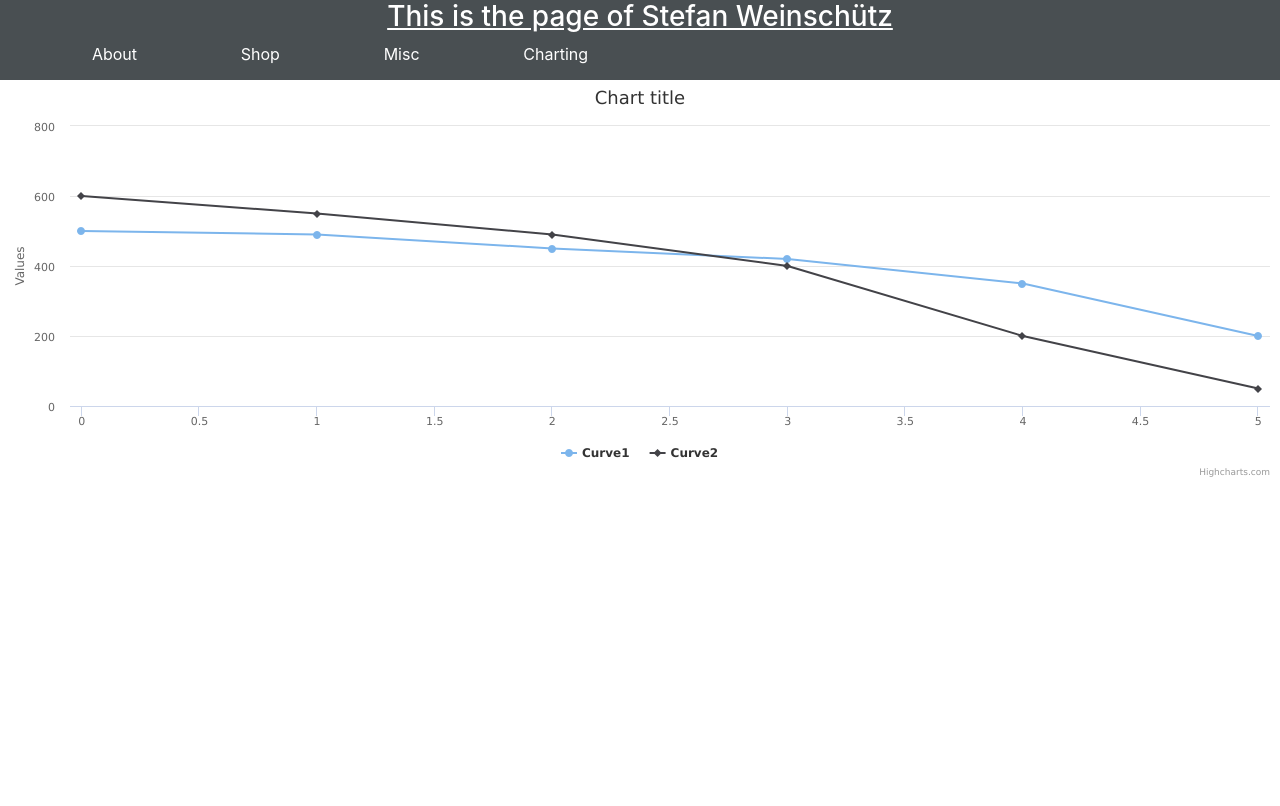
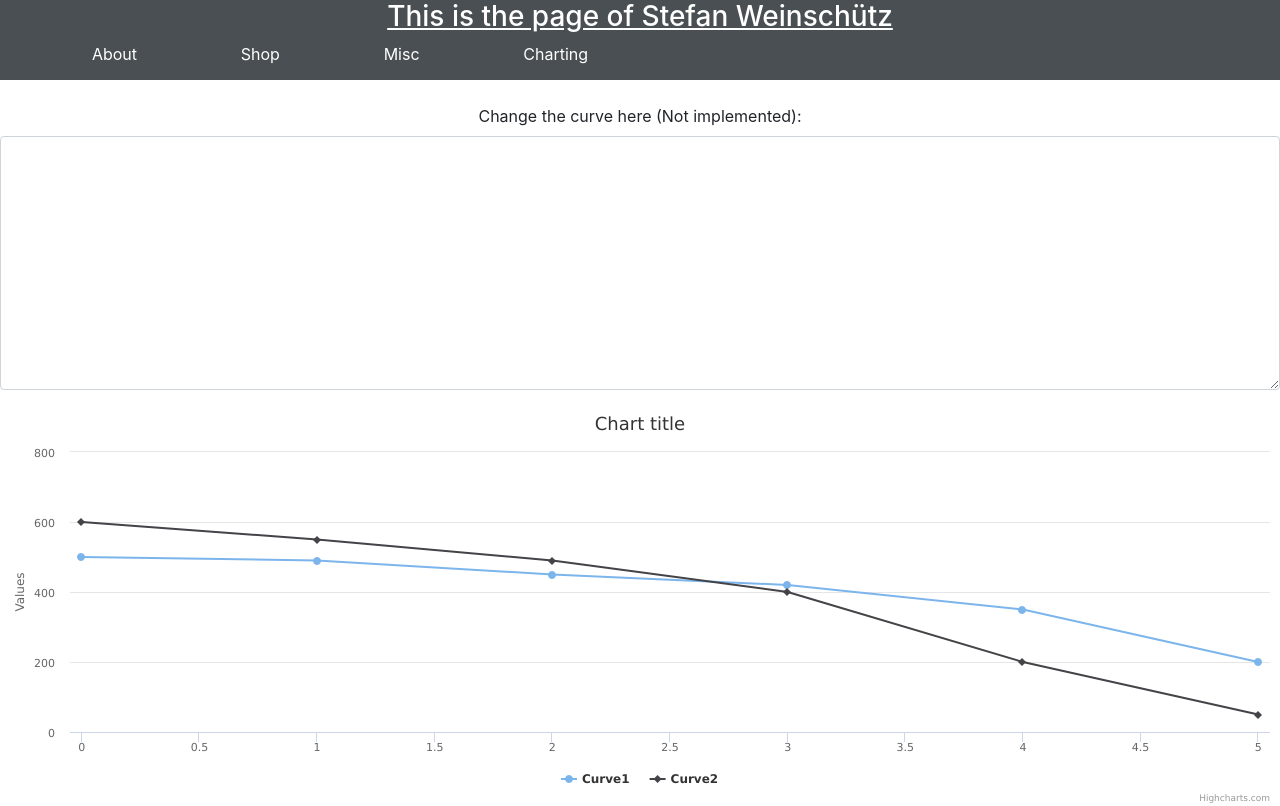
Before and after one commit to KSBCompany/Dojos, a React (Create React App) app in the folder ReactApp/stefan/: page /charting in a window 1280 px wide. Built offline with nearby package versions, Linux system fonts and the light colour scheme.

Commit message:
Make charting a react class component

```diff
--- a/ReactApp/stefan/src/Charting.js
+++ b/ReactApp/stefan/src/Charting.js
@@ -1,10 +1,16 @@
-import React from 'react';
+import React, {Component} from 'react';
 import './App.css';
 
 import Highcharts from 'highcharts';
 import HighchartsReact from 'highcharts-react-official'
+import Form from 'react-bootstrap/Form'
 
-const options = {
+
+
+class Charting extends Component{
+
+
+  state = {
     series: [
       {
         name: 'Curve1',
@@ -15,15 +21,26 @@ const options = {
         data: [600, 550, 490, 400, 200, 50]
       }
     ]
-};
+  }
 
-function Charting() {
 
+  render(){
     return (
       <div>
-    <HighchartsReact highcharts={Highcharts} options={options} />
+        <br/>
+        <Form>
+          <Form.Group controlId="exampleForm.ControlTextarea1">
+            <Form.Label>Change the curve here (Not implemented):</Form.Label>
+            <Form.Control ref={this.textInput} as="textarea" rows="10" />
+          </Form.Group>
+        </Form>
+        <HighchartsReact highcharts={Highcharts} options={this.state} />
       </div>
     );
   }
 
+
+}
+
+
 export default Charting;
--- /dev/null
+++ b/ReactApp/stefan/src/MýClassComponent.js
@@ -0,0 +1,51 @@
+import React, {Component} from 'react';
+import Form from 'react-bootstrap/Form'
+
+
+
+/*
+In this example I learned that a class component must be used if I
+want to use state. With the function notation this is not possible.
+*/
+class MyClassComponent extends Component{
+
+
+state = {
+  stringInsideState: "State A",
+  number: 0
+}
+
+  //When I want to change the state I need to use the setState function.
+  //It is not allowed to set the state directly.
+  //With setState React uses the virtual-DOM to make the changes.
+  //SetState is a async function.
+  handleClick = () => {
+    if(this.state.stringInsideState === "State A")
+      this.setState({stringInsideState: "State B"})
+      else
+      this.setState({stringInsideState: "State A"})
+  }
+
+  increaseNumber = () => {
+    this.setState({number: this.state.number + 1})
+  }
+
+
+
+  render()
+  {
+    return(
+      <div>
+        <br/>
+        <button onClick={this.handleClick}>Change the state with this button!</button>
+        <div>Text from state: {this.state.stringInsideState}</div>
+        <br/>
+        <button onClick={this.increaseNumber}>Increase the number with this button!</button>
+        <div>Number from state: {this.state.number}</div>
+      </div>
+    )
+  }
+
+}
+
+export default MyClassComponent;
--- a/ReactApp/stefan/src/Shop.js
+++ b/ReactApp/stefan/src/Shop.js
@@ -1,12 +1,14 @@
 import React from 'react';
 import './App.css';
 import Image from 'react-bootstrap/Image'
+import MyClassComponent from './MýClassComponent';
 
 function Shop() {
   return (
     <div>
       <h1>Shop</h1>
       <Image src="Nice.png" fluid/>
+      <MyClassComponent/>
     </div>
   );
 }
```
Lines whose indentation alone changed are shown as unchanged.
